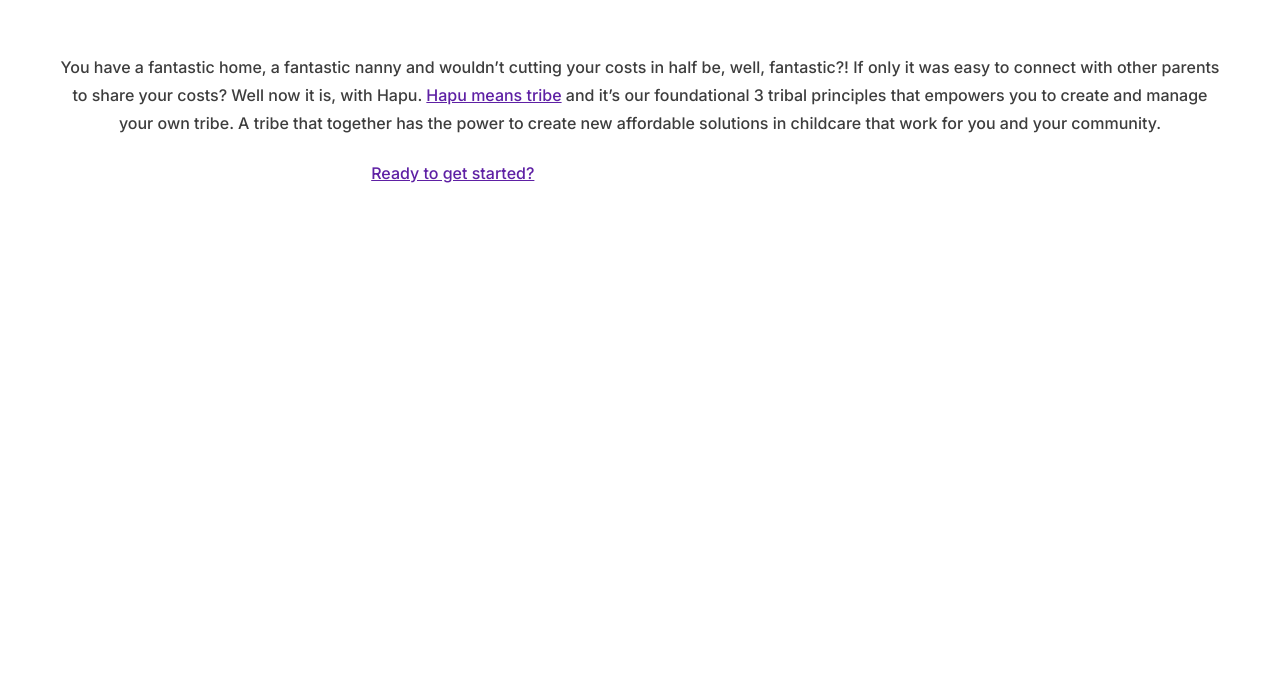
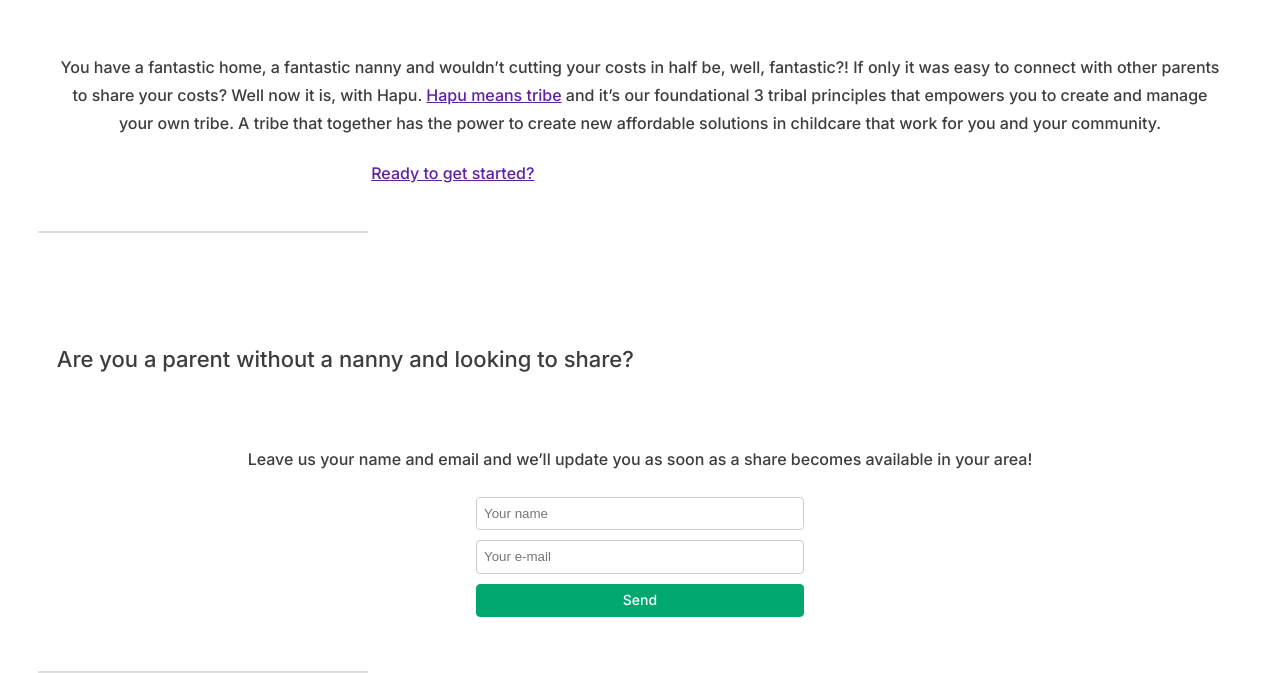
Before and after one commit to Doug-Fernando/Hapu-Clone, a React (Create React App) app: page / in a window 1280 px wide. Shown: the part 1367-2040 px from the top of the page. Before the commit the page ends 1552 px from the top, so only its background shows below. Built offline with nearby package versions, Linux system fonts and the light colour scheme.

Commit message:
feat: Add RegisterEmailSection ( mobile version)

```diff
--- a/src/Pages/Home/index.js
+++ b/src/Pages/Home/index.js
@@ -3,6 +3,7 @@
 import Header from '../../components/Header';
 import FeatPerson from '../../components/FeatPersonSection';
 import AboutSection from '../../components/AboutSection';
+import RegisterEmailSection from '../../components/RegisterEmailSection';
 
 function index() {
   return (
@@ -10,6 +11,7 @@
       <Header />
       <FeatPerson />
       <AboutSection />
+      <RegisterEmailSection />
     </>
   );
 }
--- a/src/components/AboutSection/index.js
+++ b/src/components/AboutSection/index.js
@@ -1,7 +1,7 @@
 import React from 'react';
 
 import planImage from '../../images/ImageSection1.png';
-import { AboutImage, AboutPhrase, AboutText, GetStartedLink } from './style';
+import { AboutImage, AboutPhrase, AboutText, GetStartedLink, Divider } from './style';
 
 function index() {
   return (
@@ -24,6 +24,7 @@
       <GetStartedLink href="/register">
         Ready to get started?
       </GetStartedLink>
+      <Divider />
     </>
   );
 }
--- a/src/components/AboutSection/style.js
+++ b/src/components/AboutSection/style.js
@@ -8,7 +8,7 @@
   top: 800px;
 `;
 
-export const AboutPhrase = styled.p`
+export const AboutPhrase = styled.h4`
   position: absolute;
   height: 64px;
   left: 19.72%;
@@ -56,3 +56,13 @@
   text-decoration-line: underline;
   color: #5E20A4;
 `;
+
+export const Divider = styled.div`
+  position: absolute;
+  bottom: -100%;
+  left: 38px;
+  width: 328px;
+  height: 0;
+  position: absolute;
+  border: 1px solid #DFDFDF;
+`;
--- a/src/components/Header/style.js
+++ b/src/components/Header/style.js
@@ -70,7 +70,7 @@
   color: #FFFFFF;
 `;
 
-export const MainPhrase = styled.p`
+export const MainPhrase = styled.h1`
   position: absolute;
   margin: 152px 44px 0;
   font-family: Inter;
--- /dev/null
+++ b/src/components/RegisterEmailSection/index.js
@@ -0,0 +1,25 @@
+import React from 'react';
+
+import { Phrase, Text, Input, InputGroup, SubmitButton, Divider } from './style';
+
+function index() {
+  return (
+    <>
+      <Phrase>
+        Are you a parent without a nanny and looking to share?
+      </Phrase>
+      <Text>
+        Leave us your name and email and we’ll update you as soon as a
+        share becomes available in your area!
+      </Text>
+      <InputGroup>
+        <Input type="text" placeholder="Your name" />
+        <Input type="text" placeholder="Your e-mail" />
+        <SubmitButton>Send</SubmitButton>
+      </InputGroup>
+      <Divider />
+    </>
+  );
+}
+
+export default index;
--- /dev/null
+++ b/src/components/RegisterEmailSection/style.js
@@ -0,0 +1,80 @@
+import styled from 'styled-components';
+
+export const Phrase = styled.h2`
+  position: absolute;
+  left: 4.44%;
+  right: 4.44%;
+  bottom: -120%;
+  font-family: Inter;
+  font-style: normal;
+  font-weight: 500;
+  font-size: 22px;
+  line-height: 32px;
+  display: flex;
+  align-items: center;
+  text-align: center;
+  color: #3D3D3D;
+`;
+
+export const Text = styled.p`
+  position: absolute;
+  left: 4.44%;
+  right: 4.44%;
+  bottom: -132%;
+  font-family: Inter;
+  font-style: normal;
+  font-weight: normal;
+  font-size: 16px;
+  line-height: 28px;
+  text-align: center;
+  color: #3D3D3D;
+`;
+
+export const InputGroup = styled.div`
+  display: flex;
+  flex-direction: column;
+  position: absolute;
+  bottom: -148%;
+  width: 100%;
+  height: 120px;
+  align-items: center;
+`;
+
+export const Input = styled.input`
+  width: 328px;
+  height: 48px;
+  margin-bottom: 10px;
+  background: #FFFFFF;
+  border: 1px solid #CCC;
+  box-sizing: border-box;
+  border-radius: 4px;
+  text-indent: 5px;
+`;
+
+export const SubmitButton = styled.button`
+  width: 328px;
+  height: 48px;
+  background: #00A870;
+  border: 1px solid #00A870;
+  border-radius: 4px;
+  font-family: Inter;
+  font-style: normal;
+  font-weight: 500;
+  font-size: 14px;
+  line-height: 20px;
+  color: #FFFFFF;
+
+  &:hover {
+    opacity: 0.9;
+  }
+`;
+
+export const Divider = styled.div`
+  position: absolute;
+  bottom: -155%;
+  left: 38px;
+  width: 328px;
+  height: 0;
+  position: absolute;
+  border: 1px solid #DFDFDF;
+`;
```
Also changed, not shown: src/Pages/Home/style.js (+9 -2 lines).
